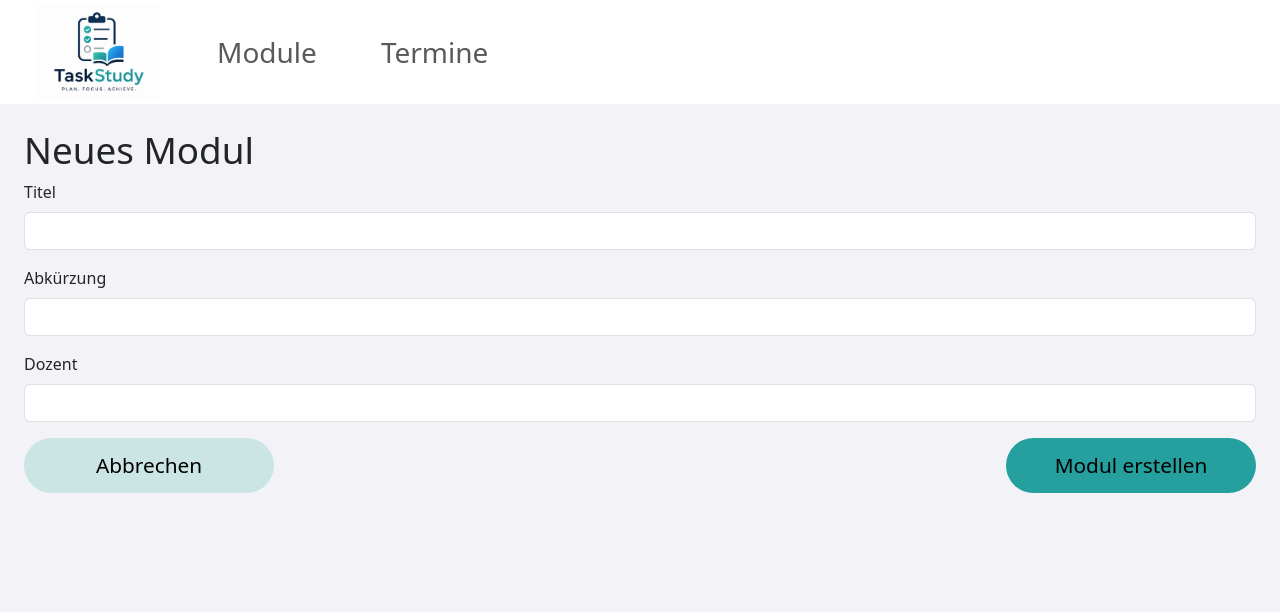
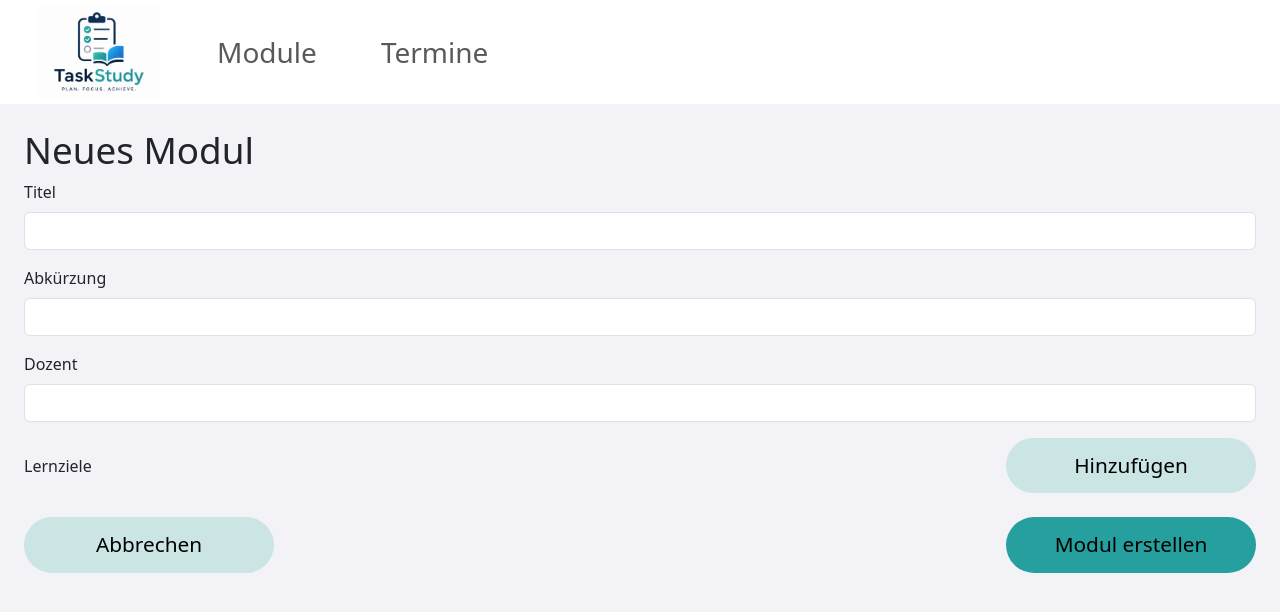
Before and after one commit to Sawmii/TaskStudy, a SvelteKit app: page /modules/create in a window 1280 px wide. Shown: the top 612 px of the page. Built offline with nearby package versions, Linux system fonts and the light colour scheme.

Commit message:
Module Hauptworkflow fertig

```diff
--- /dev/null
+++ b/src/lib/components/DynamicList.svelte
@@ -0,0 +1,43 @@
+<script>
+    let {
+        label,
+        name,
+        items = $bindable([])
+    } = $props();
+
+    function addItem() {
+        items.push("");
+    }
+
+    function removeItem(index) {
+        items.splice(index, 1);
+    }
+</script>
+
+<div class="mb-4">
+    <div class="d-flex justify-content-between gap-4 align-items-center mb-3">
+        {#if label}
+            {label}
+        {/if}
+        <button type="button" class="btn btn-secondary" onclick={addItem}>Hinzufügen</button>
+    </div>
+
+    {#each items as item, i}
+        <div class="d-flex align-items-center mb-2">
+            <input
+                {name}
+                bind:value={items[i]}
+                class="form-control me-2 fs-5"
+                type="text"
+            />
+            <button
+                type="button"
+                class="btn d-flex align-items-center justify-content-center"
+                style="width: 38px; height: 38px; min-width: auto; padding: 0; line-height: 0; font-size: 1.8rem; flex-shrink: 0; border-radius: 8px;"
+                onclick={() => removeItem(i)}
+            >
+                <span style="margin-top: -5px;">&times;</span>
+            </button>
+        </div>
+    {/each}
+</div>
--- a/src/routes/modules/create/+page.server.js
+++ b/src/routes/modules/create/+page.server.js
@@ -5,11 +5,21 @@
         console.log("create")
         const data = await request.formData()
 
+        const lernzieleArray = data.getAll("lernziele")
+        const lernziele = lernzieleArray
+            .map(value => ({
+                name: value,
+                fertig: false
+            }));
+
         let module = {
             name: data.get("name"),
             abkuerzung: data.get("abkuerzung"),
-            dozent: data.get("dozent")
+            dozent: data.get("dozent"),
+            lernziele
         }
+
+        console.log(module)
 
         await db.createModule(module)
     }
--- a/src/routes/modules/create/+page.svelte
+++ b/src/routes/modules/create/+page.svelte
@@ -1,6 +1,8 @@
 <script>
+    import DynamicList from "$lib/components/DynamicList.svelte";
+    import "../../styles.css"
     let { form } = $props();
-    import "../../styles.css"
+    let lernziele = $state([]);
 </script>
 
 <div class="container-fluid p-4">
@@ -18,6 +20,7 @@
             <label for="" class="form-label">Dozent</label>
             <input name="dozent" class="form-control" type="text" />
         </div>
+        <DynamicList label="Lernziele" name="lernziele" bind:items={lernziele}/>
         <div class="d-flex justify-content-between align-items-center">
             <a href="/modules" class="btn btn-secondary">Abbrechen</a>
             <button type="submit" class="btn">Modul erstellen</button>
```
Also changed, not shown: 1 other file (tests, documents, lock files or other folders).
